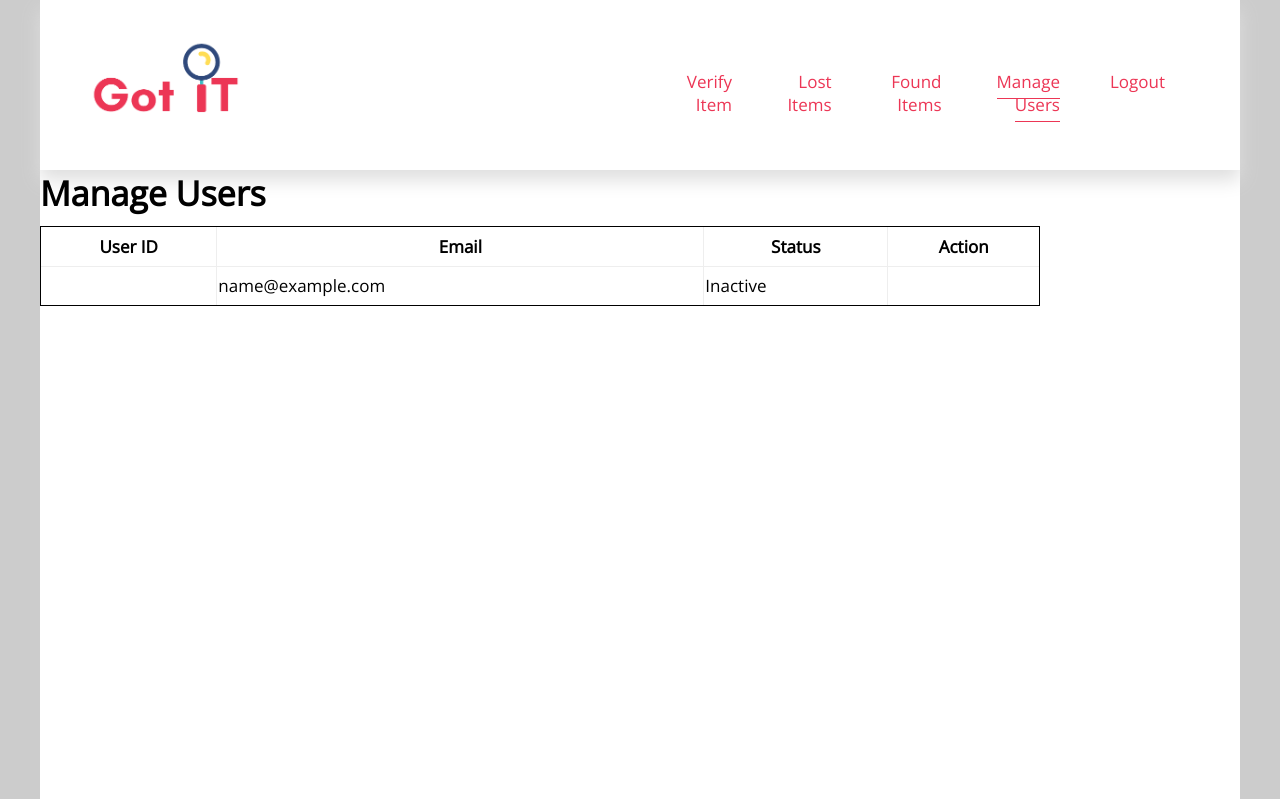
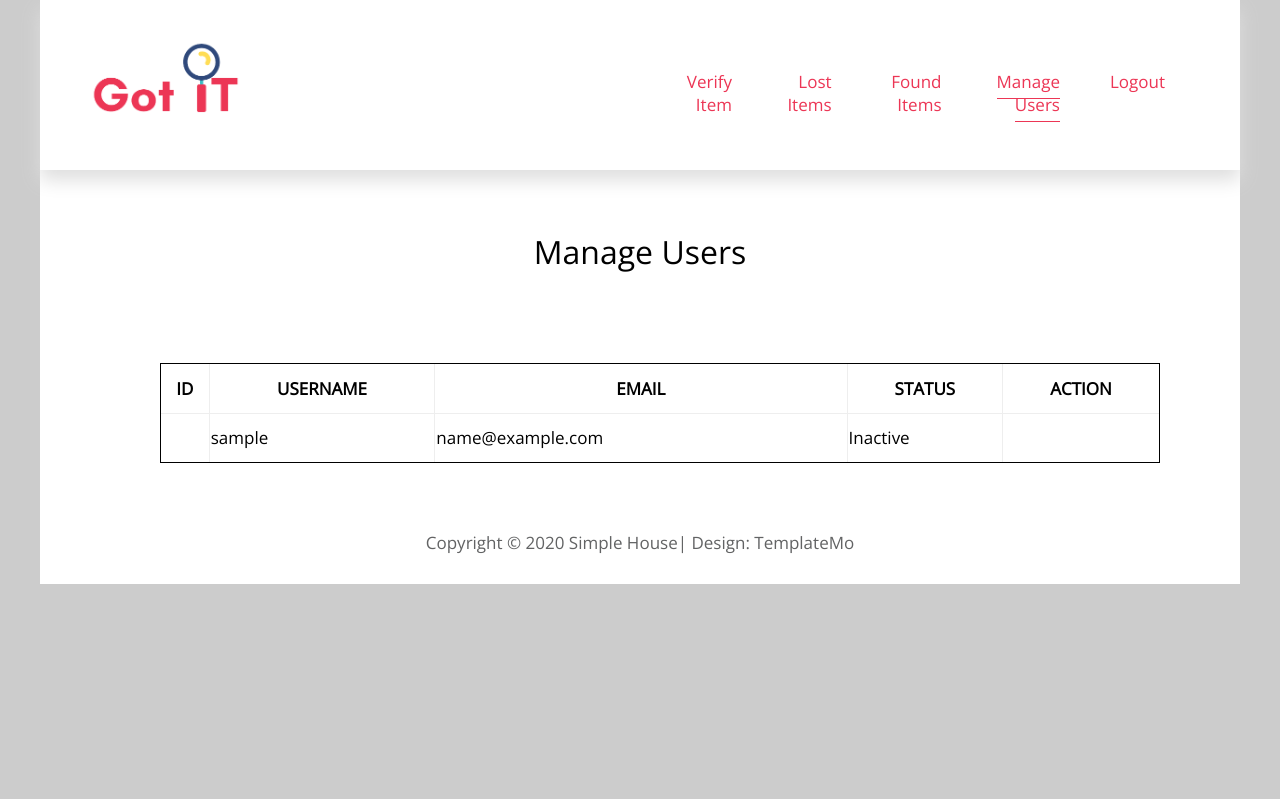
Before and after one commit to AndreaGon/got-it-php, a PHP site: page /admin/manageusers.php in a window 1280 px wide; the page is wider, and only the part inside the window is pictured. Shown: the top 799 px of that part. Run offline with PHP 8.4, Linux system fonts and the light colour scheme; the visitor is signed in with stand-in values (Sample User, id 1); tables that the repository leaves empty or names only in its code hold one stand-in row (values such as "Sample post"); data that the repository does not hold is empty.

Commit message:
format changes

```diff
--- a/admin/manageusers.php
+++ b/admin/manageusers.php
@@ -16,6 +16,10 @@
 
     $conn = mysqli_connect($dbServername, $dbUsername, $dbPassword, $dbName);
 
+    // Fetch and display users from the database
+    $query = "SELECT * FROM users";
+    $result = mysqli_query($conn, $query) or die(mysqli_error($conn));
+
     echo '<!DOCTYPE html>';
     echo '<html>';
     echo '';
@@ -23,33 +27,42 @@
     echo '<meta charset="UTF-8" />';
     echo '<meta name="viewport" content="width=device-width, initial-scale=1.0" />';
     echo '<meta http-equiv="X-UA-Compatible" content="ie=edge" />';
-    echo '<title>Got It - Manage Users - Admin</title>';
-    echo '<link href="https://fonts.googleapis.com/css?family=Open+Sans:400" rel="stylesheet" />';
-    echo '<link href="../css/templatemo-style.css" media="all" rel="stylesheet" />';
-    echo '<link href="../css/custom.css?v=' . time() . '" media="all" rel="stylesheet" />';
+    echo '<link href="https://fonts.googleapis.com/css?family=Open+Sans:300,400" rel="stylesheet" />';
+    echo '<link href="../css/all.min.css" rel="stylesheet" />';
+    echo '<link href="../css/templatemo-style.css" rel="stylesheet" />';
+    echo '<link href="../css/custom.css" media="all" rel="stylesheet" />';
     echo '</head>';
+    echo '<!--';
+    echo '';
+    echo 'Simple House';
+    echo '';
+    echo 'https://templatemo.com/tm-539-simple-house';
+    echo '';
+    echo '-->';
+    echo '<body>';
+    echo '';
 
-    echo '<body>';
-    echo '<div class="container custom-div-height">';
+    //header + navigation bar
+    echo '<div class="container">';
+    echo '<!-- Top box -->';
+    echo '<!-- Logo & Site Name -->';
     echo '<div class="custom-placeholder">';
     echo '<div class="parallax-window">';
     echo '<div class="tm-header">';
     echo '<div class="row tm-header-inner">';
     echo '<div class="col-md-6 col-12">';
-
     echo '<div class="tm-site-text-box">';
-    echo '<img class="tm-site-logo" width="150" src="../img/logo.png"/>';
+    echo '<img class="tm-site-logo" width="150" src = "../img/logo.png"/>';
     echo '</div>';
     echo '</div>';
-
     echo '<nav class="col-md-6 col-12 tm-nav">';
     echo '<ul class="tm-nav-ul">';
-    echo '<li class="tm-nav-li"><a href="admin.php" class="custom-link">Verify Item</a></li>';
+    echo '<li class="tm-nav-li"><a href="dashboard.php" class="custom-link">Verify Item</a></li>';
     echo '<li class="tm-nav-li"><a href="lostitems.php" class="custom-link">Lost Items</a></li>';
     echo '<li class="tm-nav-li"><a href="founditems.php" class="custom-link">Found Items</a></li>';
     echo '<li class="tm-nav-li"><a href="manageusers.php" class="custom-link active">Manage Users</a></li>';
     if($_SESSION['role'] == "superadmin"){
-        echo '<li class="tm-nav-li"><a href="manage-admin.php" class="custom-link active">Manage Admins</a></li>';
+      echo '<li class="tm-nav-li"><a href="manage-admin.php" class="custom-link">Manage Admins</a></li>';
     }
     echo '<li class="tm-nav-li"><a href="../logout.php" class="custom-link">Logout</a></li>';
 
@@ -59,25 +72,27 @@
     echo '</div>';
     echo '</div>';
     echo '</div>';
+    echo '';
+
     echo '<main>';
-
-    echo '<h1 align="left" style="margin-bottom:10px"><b>Manage Users</b></h1>';
-
-    // Fetch and display users from the database
-    $query = "SELECT * FROM users";
-    $result = mysqli_query($conn, $query) or die(mysqli_error($conn));
-
-    echo '<table class="custom-table" border="1" width="1000" height="80">';
+    echo '<header class="row tm-welcome-section">';
+    echo '<h2 class="col-12 text-center tm-section-title">Manage Users</h2>';
+    echo '</header>';
+    echo '';
+    echo '<div class="custom-center" style="width: 100%">';
+    echo '<table class="custom-table" border="1" style="display:center;" width=1000 height=100>';
     echo '<tr>';
-    echo '<th>User ID</th>';
-    echo '<th>Email</th>';
-    echo '<th>Status</th>';
-    echo '<th>Action</th>';
+    echo '<th>ID</th>';
+    echo '<th>USERNAME</th>';
+    echo '<th>EMAIL</th>';
+    echo '<th>STATUS</th>';
+    echo '<th>ACTION</th>';
     echo '</tr>';
 
     while ($row = mysqli_fetch_assoc($result)) {
         echo '<tr>';
         echo '<td>' . $row['ID'] . '</td>';
+        echo '<td>' . $row['username'] . '</td>';
         echo '<td>' . $row['email'] . '</td>';
         echo '<td>' . ($row['status'] == 1 ? 'Active' : 'Inactive') . '</td>';
         echo '<td>';
@@ -94,6 +109,9 @@
     }
 
     echo '</table>';
+    echo '</div>';
+    echo '';
+    echo '</main>';
 
     // Handle user activation/deactivation using prepared statements
     if ($_SERVER["REQUEST_METHOD"] == "POST") {
@@ -124,14 +142,18 @@
         }
     }
 
+    //footer
+    echo '<footer class="tm-footer text-center">';
+    echo '<p>Copyright &copy; 2020 Simple House';
+    echo '';
+    echo '| Design: <a rel="nofollow" href="https://templatemo.com">TemplateMo</a></p>';
+    echo '</footer>';
     echo '</div>';
-    echo '</main>';
-    echo '<footer class="tm-footer text-center"></footer>';
-    echo '</div>';
-    echo '<script src="../js/jquery.min.js"></script>';
-    echo '<script src="../js/parallax.min.js"></script>';
+    echo '<script src="js/jquery.min.js"></script>';
+    echo '<script src="js/parallax.min.js"></script>';
     echo '</body>';
     echo '</html>';
+    echo '';
 
     mysqli_close($conn);
 ?>
```
Also changed, not shown: admin/founditems.php (+4 -4 lines).
